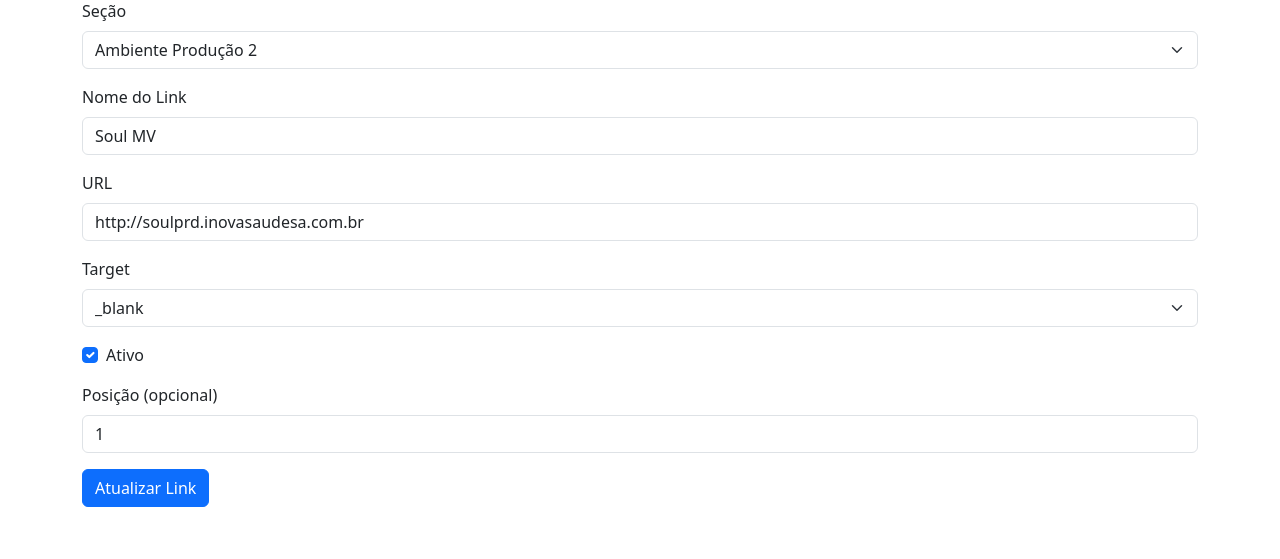
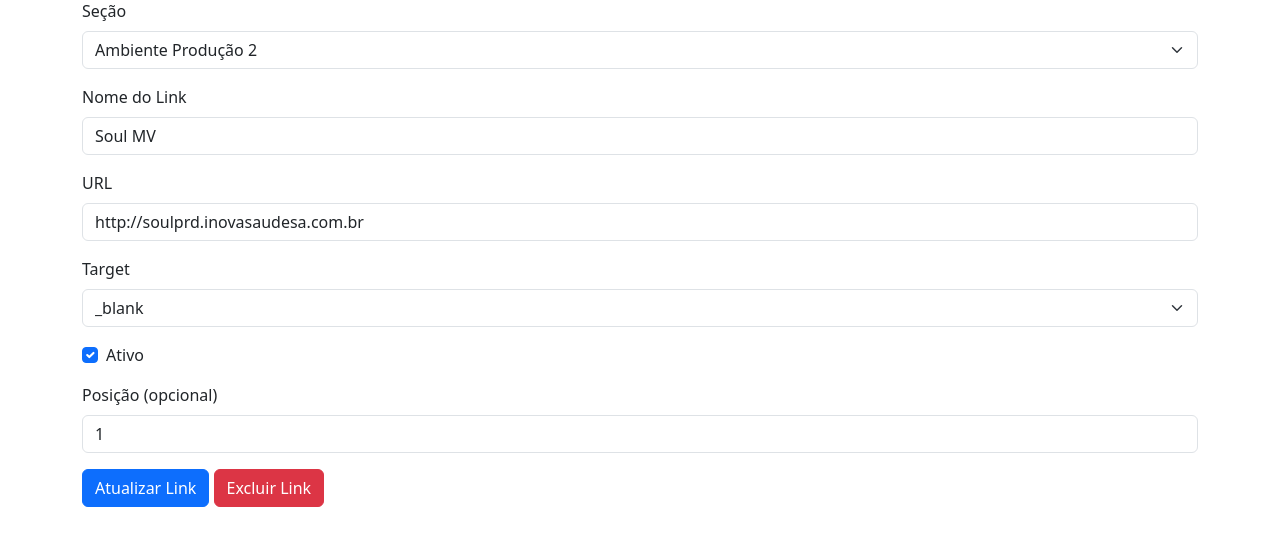
Before and after one commit to TDamiao/Hub-para-o-ERP-MV, a PHP site: page /edit.php?id=1 in a window 1280 px wide. Shown: the part 177-736 px from the top of the page. Run offline with PHP 8.4, Linux system fonts and the light colour scheme; data comes from the database, SQL or seed files in the repository.

Commit message:
add excluir no btn editar

```diff
--- a/edit.php
+++ b/edit.php
@@ -27,8 +27,20 @@ if (!$linkData) {
     die("Link não encontrado.");
 }
 
-// Processa o envio do formulário
-if ($_SERVER['REQUEST_METHOD'] === 'POST') {
+// Processa a exclusão do link, se solicitado
+if ($_SERVER['REQUEST_METHOD'] === 'POST' && isset($_POST['action']) && $_POST['action'] === 'delete') {
+    $stmtDelete = $db->prepare("DELETE FROM links WHERE id = ?");
+    if ($stmtDelete->execute([$link_id])) {
+        $mensagem = "Link excluído com sucesso!";
+        header("Location: manage_links.php");
+        exit;
+    } else {
+        $mensagem = "Erro ao excluir o link.";
+    }
+}
+
+// Processa o envio do formulário de atualização
+if ($_SERVER['REQUEST_METHOD'] === 'POST' && !isset($_POST['action'])) {
     $section_id = isset($_POST['section_id']) ? intval($_POST['section_id']) : null;
     $name       = isset($_POST['name']) ? trim($_POST['name']) : "";
     $url        = isset($_POST['url']) ? trim($_POST['url']) : "";
@@ -36,12 +48,10 @@ if ($_SERVER['REQUEST_METHOD'] === 'POST') {
     $active     = isset($_POST['active']) ? 1 : 0;
     $position   = isset($_POST['position']) && $_POST['position'] !== "" ? intval($_POST['position']) : null;
 
-    // Validação simples dos campos obrigatórios
     if ($section_id && $name && $url) {
         $stmtUpdate = $db->prepare("UPDATE links SET section_id = ?, name = ?, url = ?, target = ?, active = ?, position = ? WHERE id = ?");
         if ($stmtUpdate->execute([$section_id, $name, $url, $target, $active, $position, $link_id])) {
             $mensagem = "Link atualizado com sucesso!";
-            // Atualiza os dados para exibir os valores recentes
             $stmt = $db->prepare("SELECT * FROM links WHERE id = ?");
             $stmt->execute([$link_id]);
             $linkData = $stmt->fetch(PDO::FETCH_ASSOC);
@@ -64,45 +74,30 @@ $sections = $stmt_sections->fetchAll(PDO::FETCH_ASSOC);
   <meta charset="UTF-8">
   <meta name="viewport" content="width=device-width, initial-scale=1.0">
   <title>Editar Link</title>
-  <!-- Bootstrap 5 CSS -->
   <link href="https://cdn.jsdelivr.net/npm/bootstrap@5.3.0/dist/css/bootstrap.min.css" rel="stylesheet">
-  <!-- Font Awesome 6 CSS (atualizado) -->
   <link rel="stylesheet" href="https://cdnjs.cloudflare.com/ajax/libs/font-awesome/6.4.0/css/all.min.css">
-
 </head>
 <body>
-  <!-- Navbar com logomarca e ícone de engrenagem -->
   <nav class="navbar navbar-expand-lg navbar-light bg-light">
     <div class="container-fluid">
-      <!-- Ao clicar em "INOVA", o usuário volta para a página principal -->
       <a class="navbar-brand" href="index.php">HUBMV</a>
-      <button class="navbar-toggler" type="button" data-bs-toggle="collapse" data-bs-target="#navbarNav"
-              aria-controls="navbarNav" aria-expanded="false" aria-label="Toggle navigation">
+      <button class="navbar-toggler" type="button" data-bs-toggle="collapse" data-bs-target="#navbarNav" aria-controls="navbarNav" aria-expanded="false" aria-label="Toggle navigation">
         <span class="navbar-toggler-icon"></span>
       </button>
-      <!-- Ícone de engrenagem (opcional, pois já estamos na página de gerenciamento) -->
       <div class="collapse navbar-collapse justify-content-end" id="navbarNav">
         <ul class="navbar-nav">
-                 <!-- Link para Inserir Novo Link -->
-            <li class="nav-item">
-            <a class="nav-link" href="manage_links.php">
-              <i class="fa-solid fa-arrow-left"></i> Voltar
-            </a>
+          <li class="nav-item">
+            <a class="nav-link" href="manage_links.php"><i class="fa-solid fa-arrow-left"></i> Voltar</a>
           </li>
         </ul>
       </div>
     </div>
   </nav>
-
   <div class="container my-5">
     <h1 class="mb-4">Editar Link</h1>
-
     <?php if ($mensagem): ?>
-      <div class="alert alert-info">
-        <?php echo htmlspecialchars($mensagem); ?>
-      </div>
+      <div class="alert alert-info"><?php echo htmlspecialchars($mensagem); ?></div>
     <?php endif; ?>
-
     <form method="POST" action="edit.php?id=<?php echo $link_id; ?>">
       <div class="mb-3">
         <label for="section_id" class="form-label">Seção</label>
@@ -141,10 +136,27 @@ $sections = $stmt_sections->fetchAll(PDO::FETCH_ASSOC);
         <input type="number" class="form-control" id="position" name="position" value="<?php echo htmlspecialchars($linkData['position']); ?>">
       </div>
       <button type="submit" class="btn btn-primary">Atualizar Link</button>
+      <button type="button" class="btn btn-danger" data-bs-toggle="modal" data-bs-target="#deleteModal">Excluir Link</button>
     </form>
   </div>
-
-  <!-- Bootstrap 5 JS (Bundle que inclui Popper) -->
+  <div class="modal fade" id="deleteModal" tabindex="-1" aria-labelledby="deleteModalLabel" aria-hidden="true">
+    <div class="modal-dialog">
+      <div class="modal-content">
+        <div class="modal-header">
+          <h5 class="modal-title" id="deleteModalLabel">Confirmar Exclusão</h5>
+          <button type="button" class="btn-close" data-bs-dismiss="modal" aria-label="Close"></button>
+        </div>
+        <div class="modal-body">Tem certeza de que deseja excluir este link? Esta ação não pode ser desfeita.</div>
+        <div class="modal-footer">
+          <button type="button" class="btn btn-secondary" data-bs-dismiss="modal">Cancelar</button>
+          <form method="POST" action="edit.php?id=<?php echo $link_id; ?>">
+            <input type="hidden" name="action" value="delete">
+            <button type="submit" class="btn btn-danger">Excluir</button>
+          </form>
+        </div>
+      </div>
+    </div>
+  </div>
   <script src="https://cdn.jsdelivr.net/npm/bootstrap@5.3.0/dist/js/bootstrap.bundle.min.js"></script>
 </body>
 </html>
--- a/manage_links.php
+++ b/manage_links.php
@@ -35,7 +35,7 @@ $links = $stmt->fetchAll(PDO::FETCH_ASSOC);
   <nav class="navbar navbar-expand-lg navbar-light bg-light">
     <div class="container-fluid">
       <!-- Ao clicar em "INOVA", o usuário volta para a página principal -->
-      <a class="navbar-brand" href="index.php">INOVA</a>
+      <a class="navbar-brand" href="index.php">HUBMV</a>
       <button class="navbar-toggler" type="button" data-bs-toggle="collapse" data-bs-target="#navbarNav"
               aria-controls="navbarNav" aria-expanded="false" aria-label="Toggle navigation">
         <span class="navbar-toggler-icon"></span>
```
